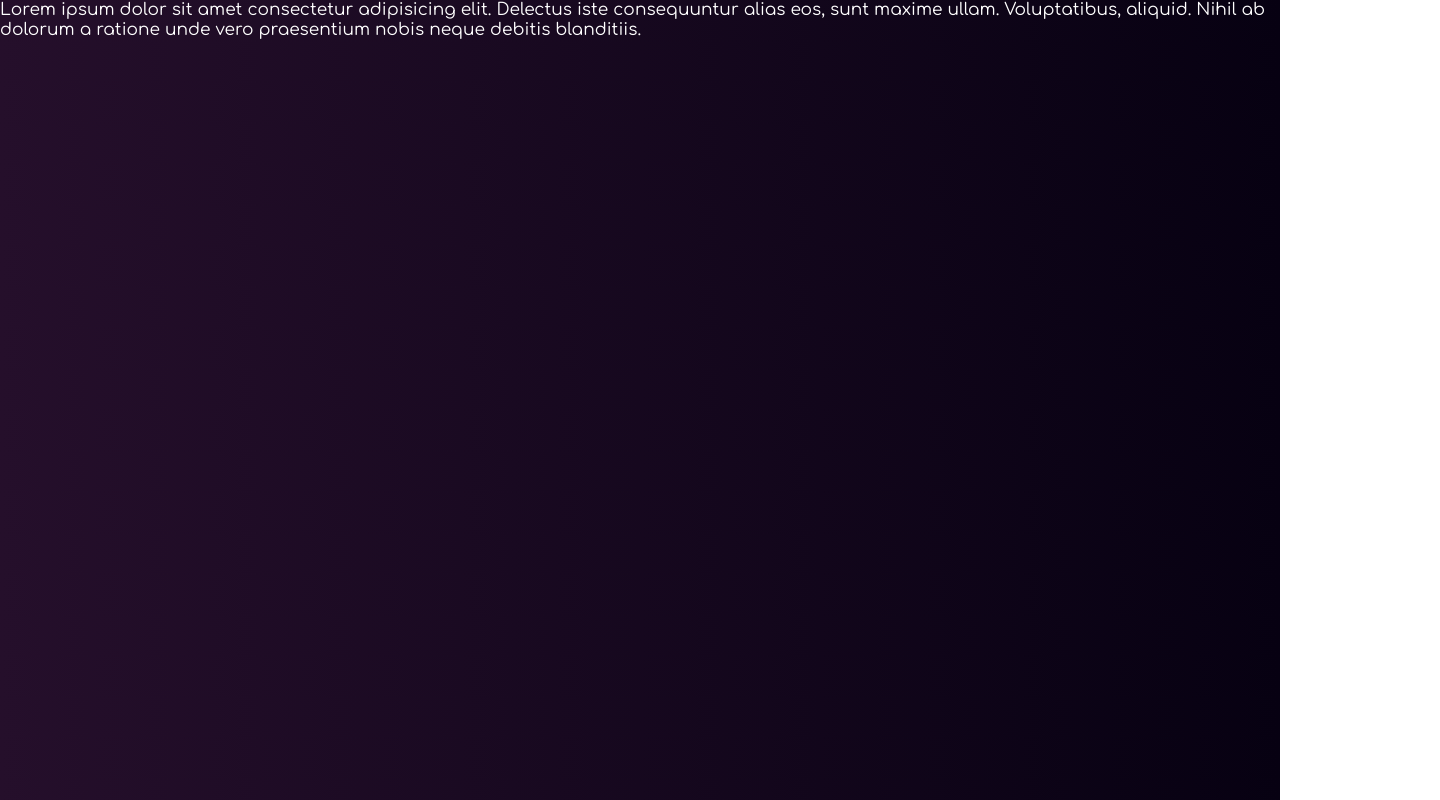
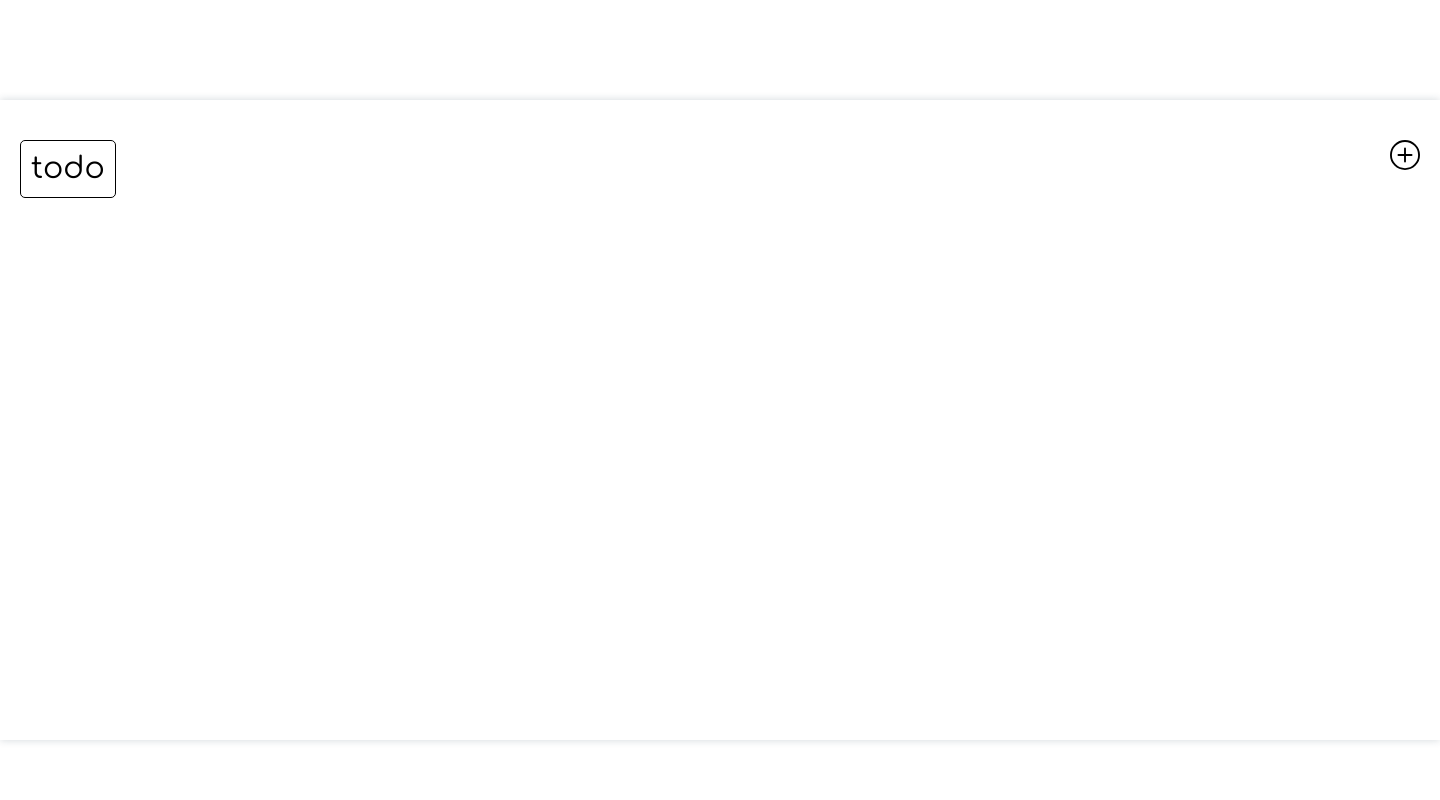
Before and after one commit to NikolayCharaev/tasklist, a React (Vite) app: page / in a window 1280 px wide. Shown: the whole page, 1440 px wide, since content can reach past the window. Built offline with nearby package versions, Linux system fonts and the light colour scheme.

Commit message:
add component Header

```diff
--- a/package.json
+++ b/package.json
@@ -11,6 +11,7 @@
   "dependencies": {
     "react": "^18.2.0",
     "react-dom": "^18.2.0",
+    "react-icons": "^4.8.0",
     "sass": "^1.59.3"
   },
   "devDependencies": {
--- a/src/App/index.tsx
+++ b/src/App/index.tsx
@@ -1,11 +1,11 @@
 
-
+import Header from '../components/Header/index'
 
 function App() {
-  return <>
+  return <div className="container">
 
-    Lorem ipsum dolor sit amet consectetur adipisicing elit. Delectus iste consequuntur alias eos, sunt maxime ullam. Voluptatibus, aliquid. Nihil ab dolorum a ratione unde vero praesentium nobis neque debitis blanditiis.
-  </>;
+    <Header/>
+  </div>;
 }
 
 export default App;
--- /dev/null
+++ b/src/components/Header/index.module.scss
@@ -0,0 +1,31 @@
+.header {
+    padding: 40px 0px;
+  &Content {
+    display: flex;
+    justify-content: space-between;
+
+
+    font-size: 30px;
+  }
+
+  &Logo{
+        padding: 10px;
+        border: 1px solid #000;
+        border-radius: 5px;
+        cursor: pointer;
+  }
+
+
+  &AddTodo{
+    cursor: pointer;
+    transition: all .2s ease;
+
+
+
+    &:hover{
+        color: rgb(85, 81, 81);
+        transform: rotate(-40deg);
+    }
+
+  }
+}
--- /dev/null
+++ b/src/components/Header/index.tsx
@@ -0,0 +1,17 @@
+import React from 'react'
+
+import styles from './index.module.scss'
+import {BsPlusCircle} from 'react-icons/bs'
+
+const index = () => {
+  return (
+    <header className={styles.header}>
+        <div className={styles.headerContent}>
+            <p className={styles.headerLogo}>todo</p>
+            <BsPlusCircle className={styles.headerAddTodo}/>
+        </div>
+    </header>
+  )
+}
+
+export default index
--- a/src/styles/common.scss
+++ b/src/styles/common.scss
@@ -3,10 +3,18 @@
 body {
   font-family: 'Comfortaa', cursive;
 
-    color: #fff;
-    line-height: 1.2;
-    font-size: 17px;
+  color: #000;
+  line-height: 1.2;
+  font-size: 17px;
+}
 
-  background: -webkit-linear-gradient(90deg, #250f2b, #070112);
-  background: linear-gradient(90deg, #250f2b, #070112);
+.container {
+  width: 1400px;
+  height: 80vh;
+  -webkit-box-shadow: 0px 0px 8px 0px rgba(34, 60, 80, 0.2);
+  -moz-box-shadow: 0px 0px 8px 0px rgba(34, 60, 80, 0.2);
+  box-shadow: 0px 0px 8px 0px rgba(34, 60, 80, 0.2);
+  padding: 0 20px;
+  margin: 0 auto ;
+  margin-top: 100px;
 }
```
Also changed, not shown: pointinghand.svg (added), 1 other file (tests, documents, lock files or other folders).
